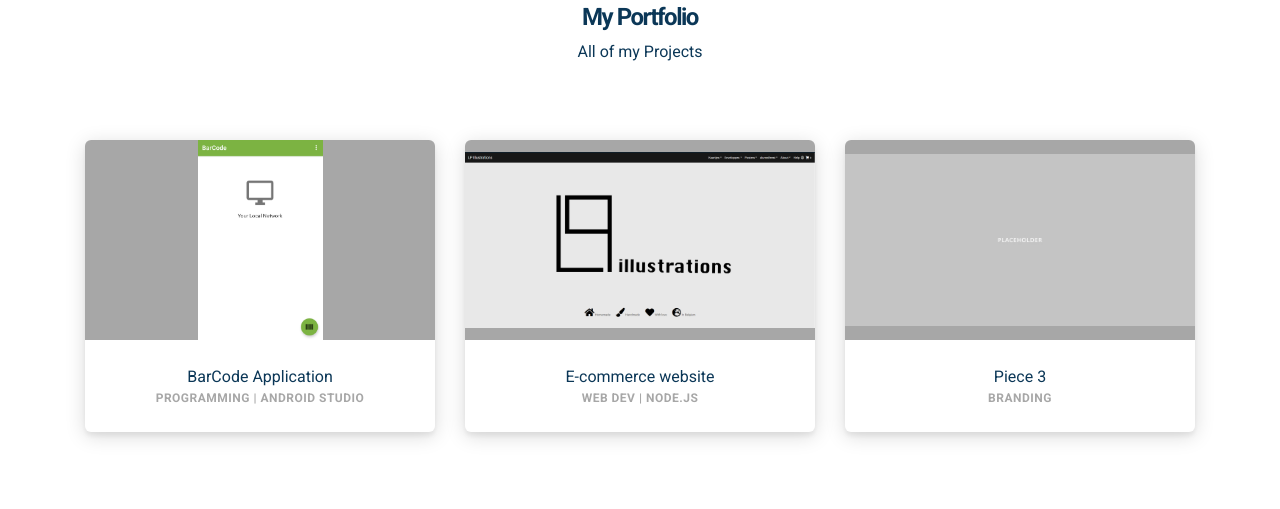
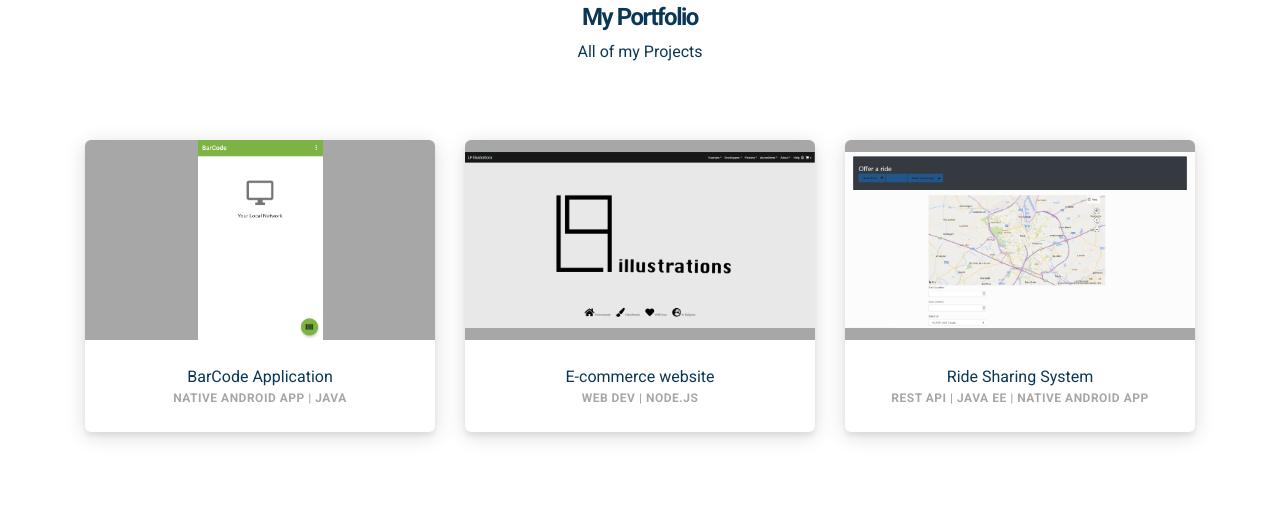
Before and after one commit to NickBraeckman/Portfolio, a plain HTML site: page index.html in a window 1280 px wide. Shown: the part 847-1356 px from the top of the page. Drawn offline with nearby package versions, Linux system fonts and the light colour scheme.

Commit message:
Add new portfolio card

```diff
--- a/index.html
+++ b/index.html
@@ -63,7 +63,7 @@
               <div class="portfolio-card-image" style="background-image: url('img/BarCodeApp.png')"></div>
               <div class="portfolio-card-information">
                 <span class="portfolio-card-title">BarCode Application</span>
-                <span class="portfolio-card-credits">Programming | Android Studio</span>
+                <span class="portfolio-card-credits">Native Android App | Java</span>
               </div>
             </div>
           </div>
@@ -78,10 +78,10 @@
           </div>
           <div class="col-sm-4">
             <div class="portfolio-card">
-              <div class="portfolio-card-image" style="background-image: url('img/portfolio-placeholder.jpg')"></div>
+              <div class="portfolio-card-image" style="background-image: url('img/Manta.jpg')"></div>
               <div class="portfolio-card-information">
-                <span class="portfolio-card-title">Piece 3</span>
-                <span class="portfolio-card-credits">Branding</span>
+                <span class="portfolio-card-title">Ride Sharing System</span>
+                <span class="portfolio-card-credits">REST API | Java EE | Native Android App</span>
               </div>
             </div>
           </div>
```
Also changed, not shown: img/Manta.jpg (added).
